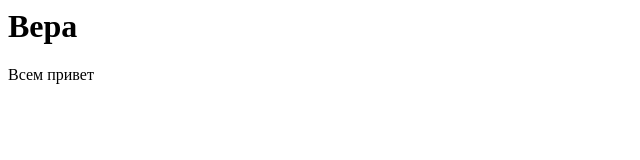
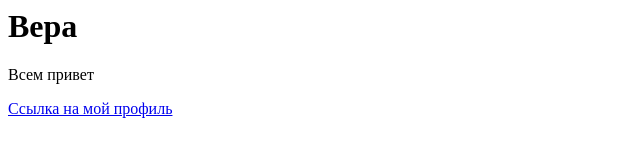
Before and after one commit to Glass24-Vera07-Avdeeva2435/Vera_lab, a plain HTML site: page index.html in a window 1280 px wide. Shown: the whole page, without its empty margins (0-640 px from the left). Drawn offline with Linux system fonts and the light colour scheme.

Commit message:
Добавление ссылки на профиль
Добавлен код на мой профиль в Цифровом университете АлтГУ

```diff
--- a/index.html
+++ b/index.html
@@ -5,5 +5,6 @@
     <body>
         <h1>Вера</h1>
         <p>Всем привет</p>
+        <a href="https://portal.edu.asu.ru/user/profile.php?id=28512"> Ссылка на мой профиль </a>
     </body>
 </html>
```
